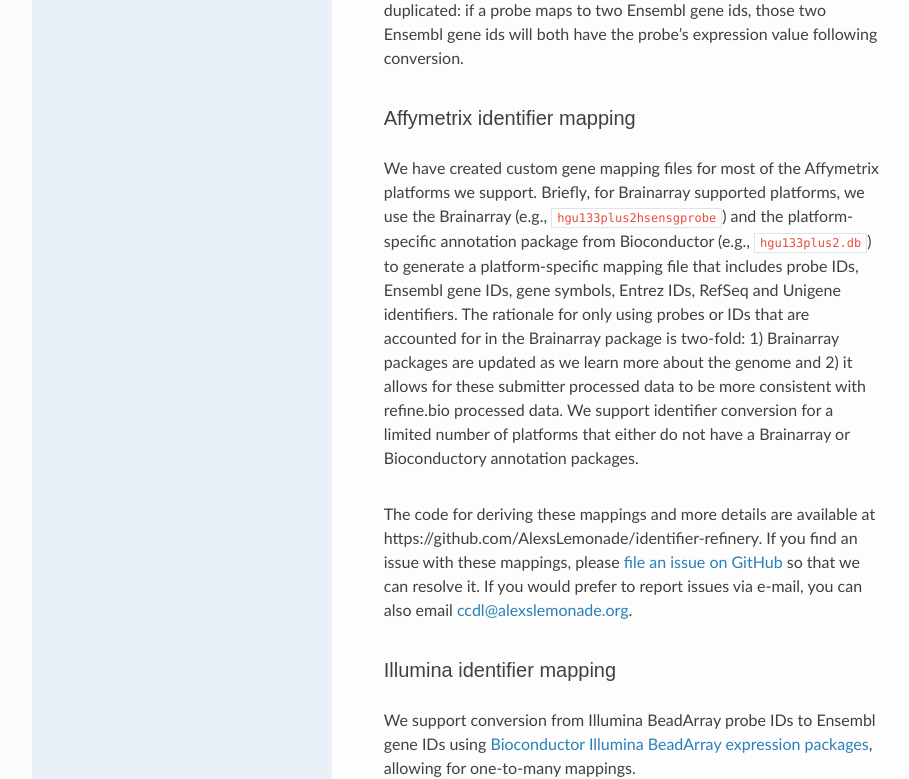
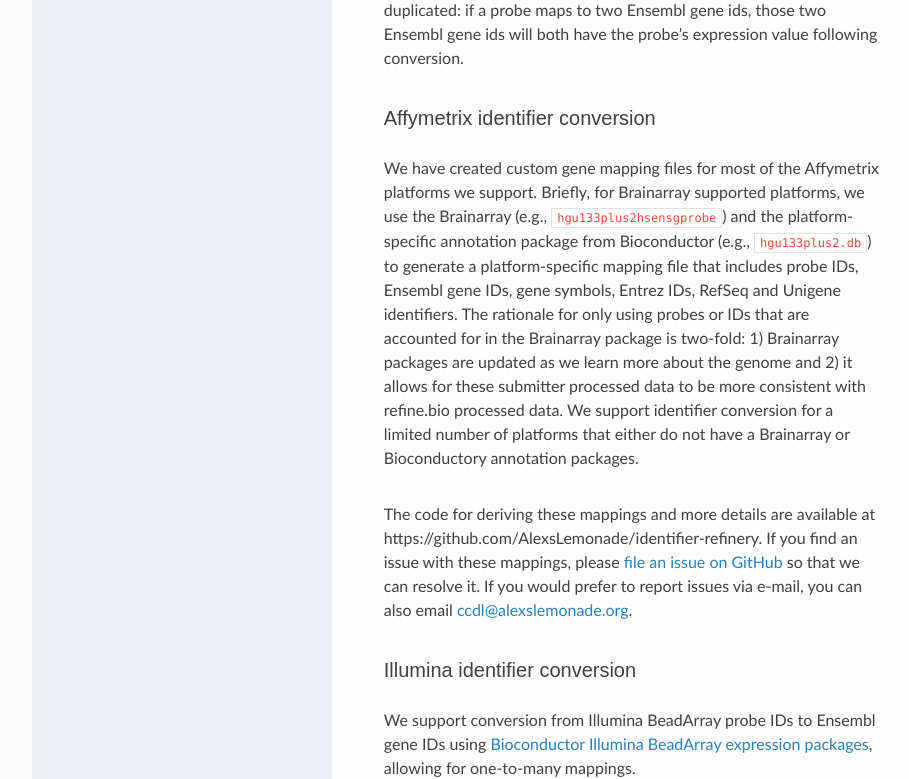
Before and after one commit to AlexsLemonade/refinebio-docs, a Sphinx documentation site: the page built from docs/main_text.md, in a window 1280 px wide and 1400 px high, scrolled down 10814 px. Shown: the part 153-932 px from the top of the window, without its empty margins (158-1067 px from the left). Built offline with Sphinx 7.4.7 and the Read the Docs theme 2.0.0, drawn with Linux system fonts in a browser that asks for light colours.

Commit message:
Conversion is a better word

```diff
--- a/docs/main_text.md
+++ b/docs/main_text.md
@@ -218,7 +218,7 @@
 Note in the case of one-to-many mappings when going from the ID used by the submitter to the Ensembl gene ID, expression values are duplicated:
 if a probe maps to two Ensembl gene ids, those two Ensembl gene ids will both have the probe's expression value following conversion.
 
-### Affymetrix identifier mapping
+### Affymetrix identifier conversion
 
 We have created custom gene mapping files for most of the Affymetrix platforms we support.
 Briefly, for Brainarray supported platforms, we use the Brainarray (e.g., `hgu133plus2hsensgprobe`) and the platform-specific annotation package from Bioconductor (e.g., `hgu133plus2.db`) to generate a platform-specific mapping file that includes probe IDs, Ensembl gene IDs, gene symbols, Entrez IDs, RefSeq and Unigene identifiers.
@@ -229,7 +229,7 @@
 If you find an issue with these mappings, please <a href ="https://github.com/AlexsLemonade/refinebio/issues" target = "blank">file an issue on GitHub </a> so that we can resolve it.
 If you would prefer to report issues via e-mail, you can also email [ccdl@alexslemonade.org](mailto:ccdl@alexslemonade.org).
 
-### Illumina identifier mapping
+### Illumina identifier conversion
 
 We support conversion from Illumina BeadArray probe IDs to Ensembl gene IDs using
 <a href = "https://www.bioconductor.org/packages/release/BiocViews.html#___IlluminaChip" target ="blank">Bioconductor Illumina BeadArray expression packages</a>,
```
